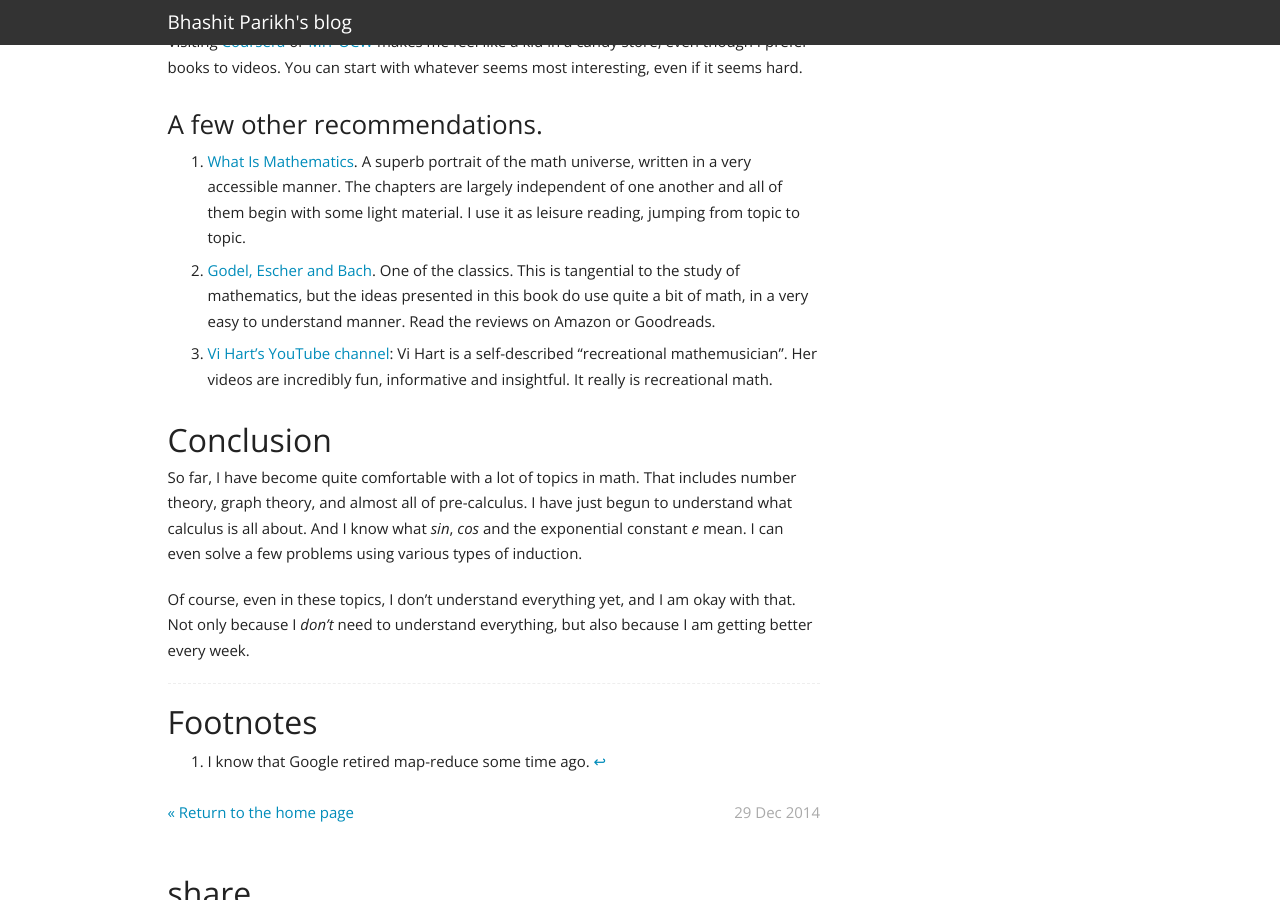
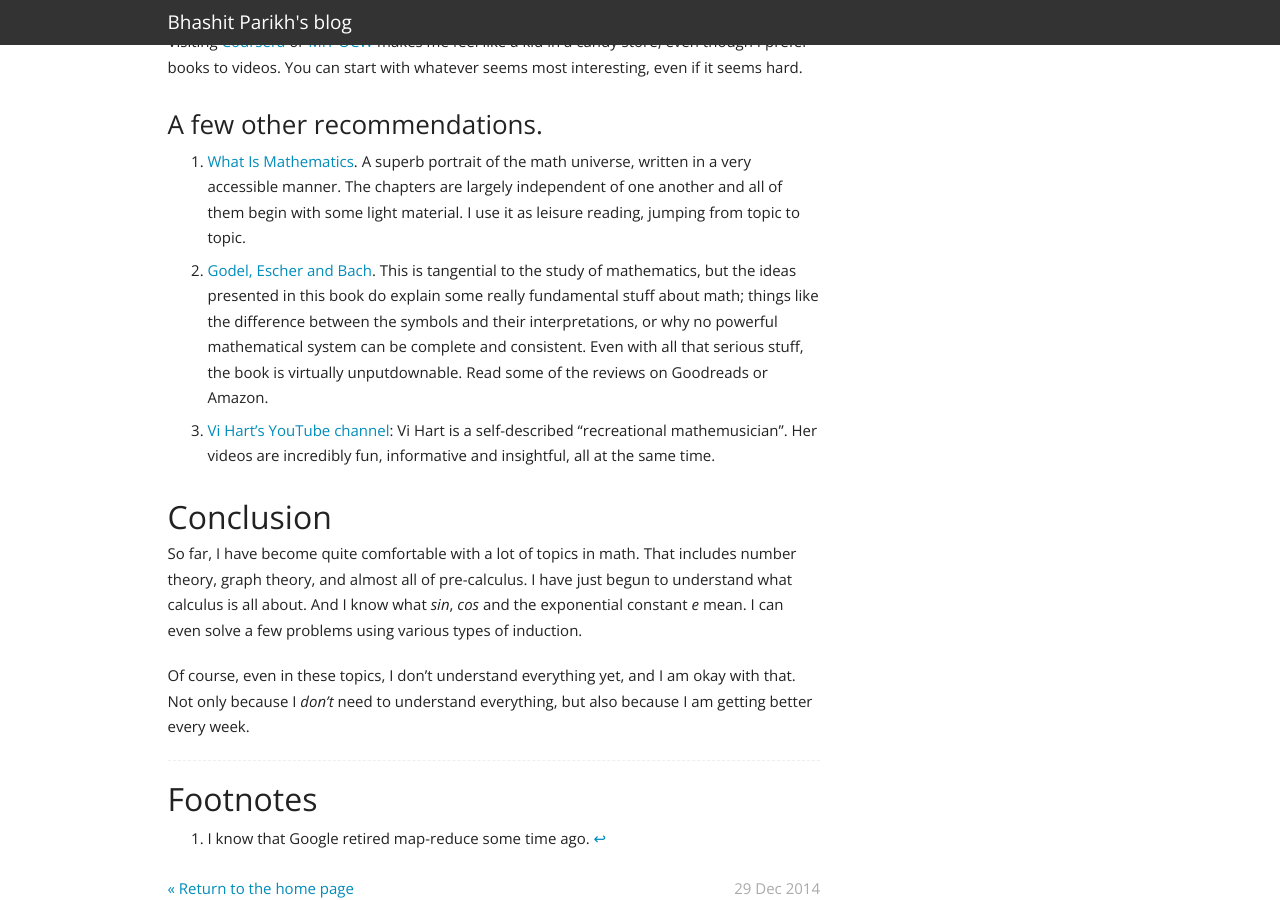
Before and after one commit to Bhashit/bhashit.github.io, a Jekyll site: the page built from _posts/2014-12-29-on-learning-mathematics.md, in a window 1280 px wide and 900 px high, scrolled down 4830 px. Built offline with Jekyll 4.4.1, drawn with Linux system fonts in a browser that asks for light colours; comment, search, counter and statistics services are not loaded.

Commit message:
Some modifications

```diff
--- a/_posts/2014-12-29-on-learning-mathematics.md
+++ b/_posts/2014-12-29-on-learning-mathematics.md
@@ -251,14 +251,17 @@ hard.
    largely independent of one another and all of them begin with some
    light material. I use it as leisure reading, jumping from topic to
    topic.
-2. [Godel, Escher and Bach][geb]. One of the classics. This is
-   tangential to the study of mathematics, but the ideas presented in
-   this book do use quite a bit of math, in a very easy to understand
-   manner. Read the reviews on Amazon or Goodreads.
+2. [Godel, Escher and Bach][geb]. This is tangential to the study of
+   mathematics, but the ideas presented in this book do explain some
+   really fundamental stuff about math; things like the difference
+   between the symbols and their interpretations, or why no powerful
+   mathematical system can be complete and consistent. Even with all
+   that serious stuff, the book is virtually unputdownable. Read some
+   of the reviews on Goodreads or Amazon.
 3. [Vi Hart's YouTube channel](https://www.youtube.com/user/Vihart):
    Vi Hart is a self-described "recreational mathemusician". Her
-   videos are incredibly fun, informative and insightful. It really
-   is recreational math.
+   videos are incredibly fun, informative and insightful, all at the
+   same time.
 
 ## Conclusion
 
```
